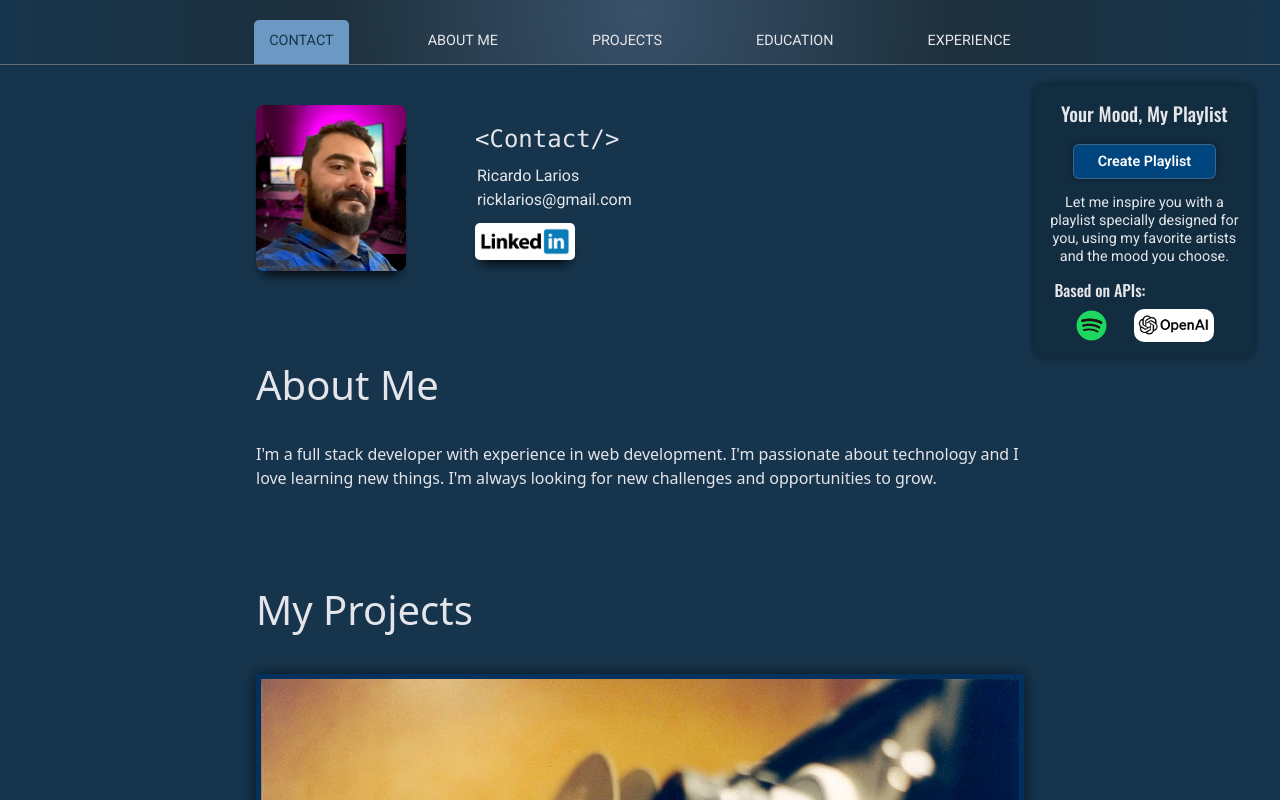
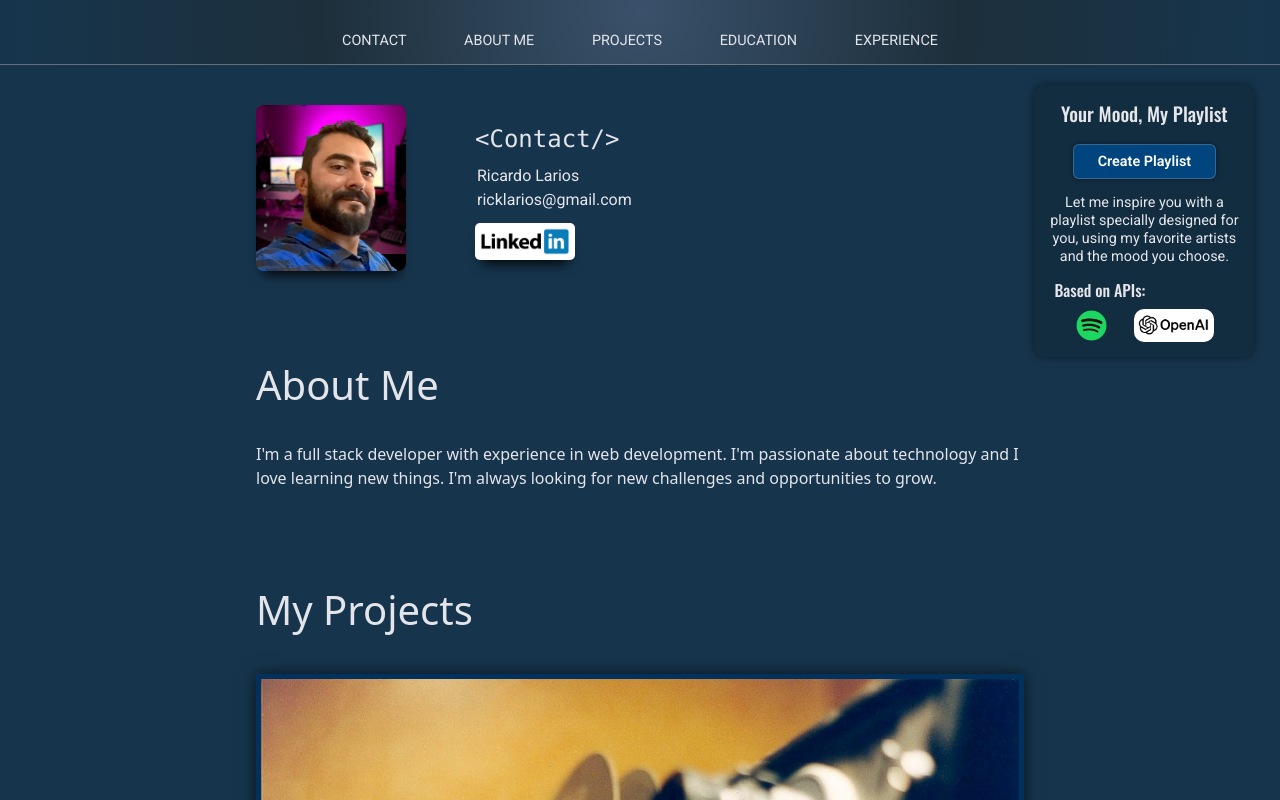
Before and after one commit to ricklarios/web-portafolio, a React (Create React App) app: page / in a window 1280 px wide. In both pictures the pointer is over the button "CONTACT". Shown: the top 800 px of the page. Built offline with nearby package versions, Linux system fonts and the light colour scheme.

Commit message:
Modify header buttons style

```diff
--- a/src/styles/components/header.css
+++ b/src/styles/components/header.css
@@ -22,24 +22,30 @@
     flex-direction: row;
     justify-content: center;
     align-items: end;
-    gap: 5vw;
+    gap: 2vw;
     list-style: none;
     padding: 0;
     margin: 0;
 }
 .nav-list button {
     padding: 12px 15px 15px 15px;
-    border: none;
     border-radius: 5px 5px 0 0;
     text-decoration: none;
     color: inherit;
     font: 0.9em 'Roboto', sans-serif;
     font-weight: 400;
     background-color: transparent;
+    z-index: 1000;
+    position: relative;
+    top: 1px;
+    border: 1px solid #a7a7a700;
 }
 
 .nav-list button:hover {
-    background-color: #6B99C3;
-    color: #16354D;
-     font-weight: 400;
+    background-color: #0C151C;
+    border: 1px solid #a7a7a785;
+    border-bottom: 1px solid #16354D;
+    box-shadow: 0px -2px 20px -3px #00000075;
+   transition: all 0.3s ease;
+   color: #D2D2D4;
 }
```
